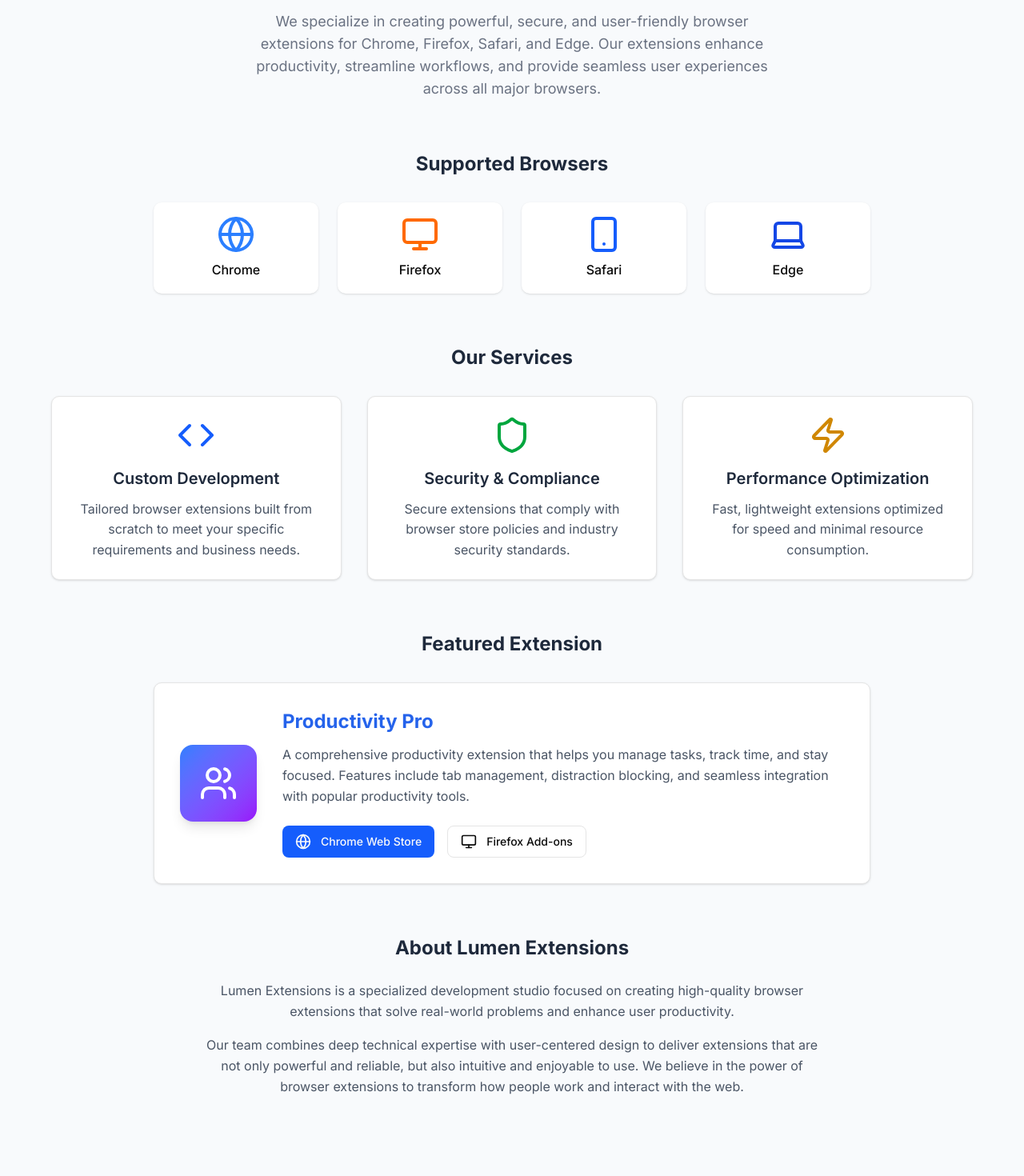
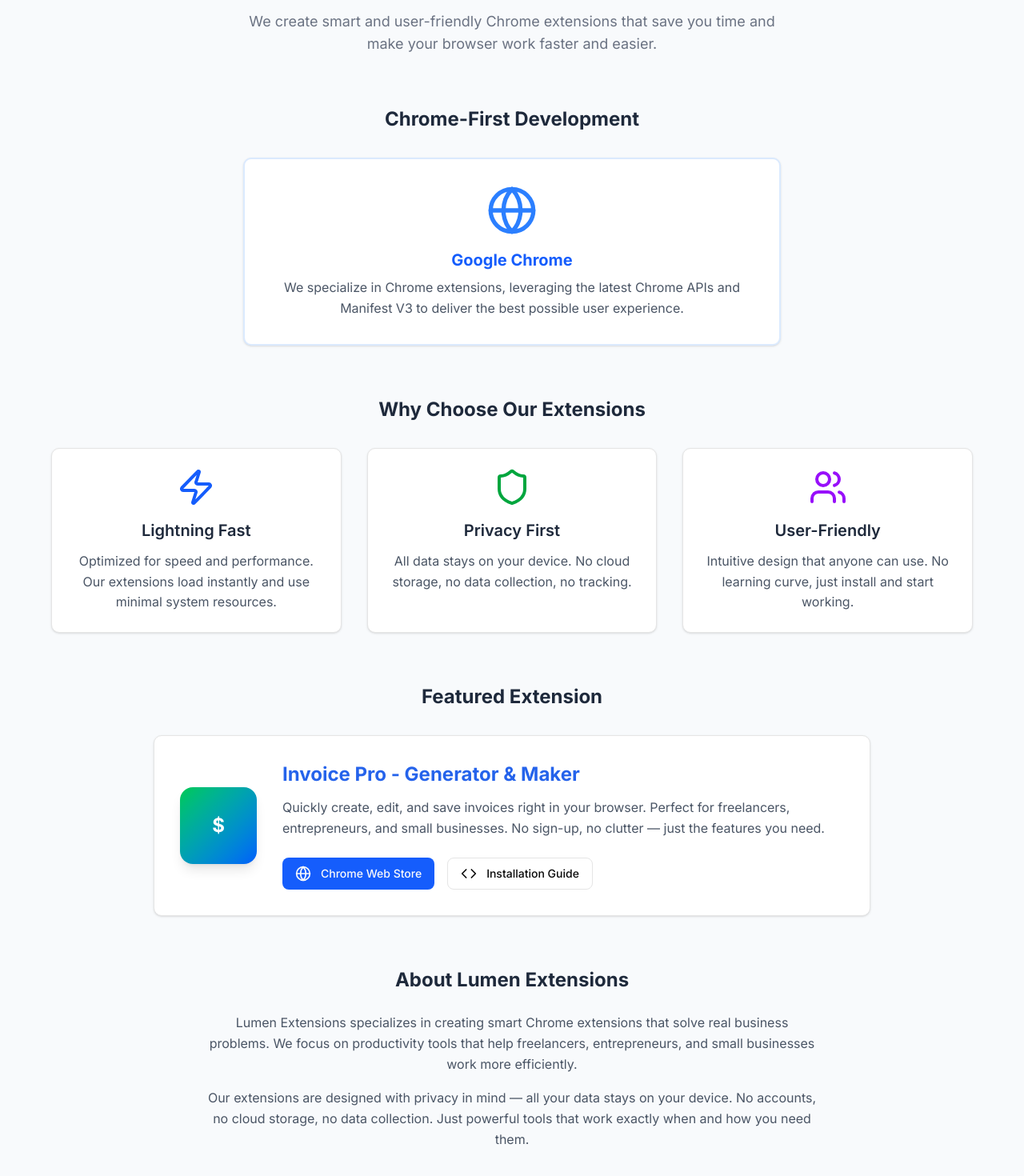
Before and after one commit to lumen-extensions/lumen-extensions.github.io, a Next.js app: page / in a window 1280 px wide. Shown: the part 240-1710 px from the top of the page at 80% size. Built offline with nearby package versions, Linux system fonts and the light colour scheme.

Commit message:
Update homepage: focus on Chrome extensions and Invoice Pro

```diff
--- a/src/app/page.tsx
+++ b/src/app/page.tsx
@@ -44,57 +44,48 @@ export default function HomePage() {
             <h1 className="text-4xl md:text-5xl font-bold extension-text mb-4">Lumen Extensions</h1>
             <p className="text-xl text-gray-600 mb-8">Professional browser extension development</p>
             <p className="text-lg text-gray-500 max-w-2xl mx-auto">
-              We specialize in creating powerful, secure, and user-friendly browser extensions for Chrome, Firefox, Safari, and Edge.
-              Our extensions enhance productivity, streamline workflows, and provide seamless user experiences across all major browsers.
+              We create smart and user-friendly Chrome extensions that save you time and make your browser work faster and easier.
             </p>
           </div>
 
-          {/* Browser Support Section */}
-          <div className="max-w-4xl mx-auto mb-16">
-            <h2 className="text-2xl font-bold extension-text text-center mb-8">Supported Browsers</h2>
-            <div className="grid grid-cols-2 md:grid-cols-4 gap-6">
-              <div className="flex flex-col items-center p-4 bg-white rounded-lg shadow-sm">
-                <Globe className="w-12 h-12 text-blue-500 mb-2" />
-                <span className="font-medium">Chrome</span>
-              </div>
-              <div className="flex flex-col items-center p-4 bg-white rounded-lg shadow-sm">
-                <Monitor className="w-12 h-12 text-orange-500 mb-2" />
-                <span className="font-medium">Firefox</span>
-              </div>
-              <div className="flex flex-col items-center p-4 bg-white rounded-lg shadow-sm">
-                <Smartphone className="w-12 h-12 text-blue-600 mb-2" />
-                <span className="font-medium">Safari</span>
-              </div>
-              <div className="flex flex-col items-center p-4 bg-white rounded-lg shadow-sm">
-                <Laptop className="w-12 h-12 text-blue-700 mb-2" />
-                <span className="font-medium">Edge</span>
+          {/* Chrome Focus Section */}
+          <div className="max-w-2xl mx-auto mb-16">
+            <h2 className="text-2xl font-bold extension-text text-center mb-8">Chrome-First Development</h2>
+            <div className="flex justify-center">
+              <div className="flex flex-col items-center p-8 bg-white rounded-lg shadow-sm border-2 border-blue-100">
+                <Globe className="w-16 h-16 text-blue-500 mb-4" />
+                <span className="font-bold text-xl text-blue-600 mb-2">Google Chrome</span>
+                <p className="text-gray-600 text-center">
+                  We specialize in Chrome extensions, leveraging the latest Chrome APIs and Manifest V3
+                  to deliver the best possible user experience.
+                </p>
               </div>
             </div>
           </div>
 
-          {/* Services Section */}
+          {/* Key Features Section */}
           <div className="max-w-6xl mx-auto">
-            <h2 className="text-2xl font-bold extension-text text-center mb-8">Our Services</h2>
+            <h2 className="text-2xl font-bold extension-text text-center mb-8">Why Choose Our Extensions</h2>
             <div className="grid md:grid-cols-3 gap-8">
               <Card className="p-6 text-center">
-                <Code className="w-12 h-12 text-blue-600 mx-auto mb-4" />
-                <h3 className="text-xl font-semibold extension-text mb-3">Custom Development</h3>
+                <Zap className="w-12 h-12 text-blue-600 mx-auto mb-4" />
+                <h3 className="text-xl font-semibold extension-text mb-3">Lightning Fast</h3>
                 <p className="text-gray-600">
-                  Tailored browser extensions built from scratch to meet your specific requirements and business needs.
+                  Optimized for speed and performance. Our extensions load instantly and use minimal system resources.
                 </p>
               </Card>
               <Card className="p-6 text-center">
                 <Shield className="w-12 h-12 text-green-600 mx-auto mb-4" />
-                <h3 className="text-xl font-semibold extension-text mb-3">Security & Compliance</h3>
+                <h3 className="text-xl font-semibold extension-text mb-3">Privacy First</h3>
                 <p className="text-gray-600">
-                  Secure extensions that comply with browser store policies and industry security standards.
+                  All data stays on your device. No cloud storage, no data collection, no tracking.
                 </p>
               </Card>
               <Card className="p-6 text-center">
-                <Zap className="w-12 h-12 text-yellow-600 mx-auto mb-4" />
-                <h3 className="text-xl font-semibold extension-text mb-3">Performance Optimization</h3>
+                <Users className="w-12 h-12 text-purple-600 mx-auto mb-4" />
+                <h3 className="text-xl font-semibold extension-text mb-3">User-Friendly</h3>
                 <p className="text-gray-600">
-                  Fast, lightweight extensions optimized for speed and minimal resource consumption.
+                  Intuitive design that anyone can use. No learning curve, just install and start working.
                 </p>
               </Card>
             </div>
@@ -108,17 +99,17 @@ export default function HomePage() {
               <div className="flex flex-col md:flex-row items-center gap-8">
                 {/* Extension Icon */}
                 <div className="flex-shrink-0">
-                  <div className="w-24 h-24 bg-gradient-to-br from-blue-500 to-purple-600 rounded-2xl shadow-lg flex items-center justify-center">
-                    <Users className="w-12 h-12 text-white" />
+                  <div className="w-24 h-24 bg-gradient-to-br from-green-500 to-blue-600 rounded-2xl shadow-lg flex items-center justify-center">
+                    <span className="text-white font-bold text-2xl">$</span>
                   </div>
                 </div>
 
                 {/* Extension Info */}
                 <div className="flex-1 text-center md:text-left">
-                  <h3 className="text-2xl font-bold extension-blue mb-3">Productivity Pro</h3>
+                  <h3 className="text-2xl font-bold extension-blue mb-3">Invoice Pro - Generator & Maker</h3>
                   <p className="text-gray-600 mb-6 leading-relaxed">
-                    A comprehensive productivity extension that helps you manage tasks, track time, and stay focused.
-                    Features include tab management, distraction blocking, and seamless integration with popular productivity tools.
+                    Quickly create, edit, and save invoices right in your browser. Perfect for freelancers, entrepreneurs, and small businesses.
+                    No sign-up, no clutter — just the features you need.
                   </p>
 
                   {/* Download Buttons */}
@@ -130,9 +121,9 @@ export default function HomePage() {
                       </a>
                     </Button>
                     <Button asChild variant="outline">
-                      <a href="#" className="flex items-center gap-3">
-                        <Monitor className="w-5 h-5" />
-                        Firefox Add-ons
+                      <a href="/instructions" className="flex items-center gap-3">
+                        <Code className="w-5 h-5" />
+                        Installation Guide
                       </a>
                     </Button>
                   </div>
@@ -145,13 +136,12 @@ export default function HomePage() {
           <div className="max-w-3xl mx-auto mt-16 text-center">
             <h2 className="text-2xl font-bold extension-text mb-6">About Lumen Extensions</h2>
             <p className="text-gray-600 leading-relaxed mb-4">
-              Lumen Extensions is a specialized development studio focused on creating high-quality browser extensions
-              that solve real-world problems and enhance user productivity.
+              Lumen Extensions specializes in creating smart Chrome extensions that solve real business problems.
+              We focus on productivity tools that help freelancers, entrepreneurs, and small businesses work more efficiently.
             </p>
             <p className="text-gray-600 leading-relaxed">
-              Our team combines deep technical expertise with user-centered design to deliver extensions that are not only
-              powerful and reliable, but also intuitive and enjoyable to use. We believe in the power of browser extensions
-              to transform how people work and interact with the web.
+              Our extensions are designed with privacy in mind — all your data stays on your device. No accounts,
+              no cloud storage, no data collection. Just powerful tools that work exactly when and how you need them.
             </p>
           </div>
         </div>
```
